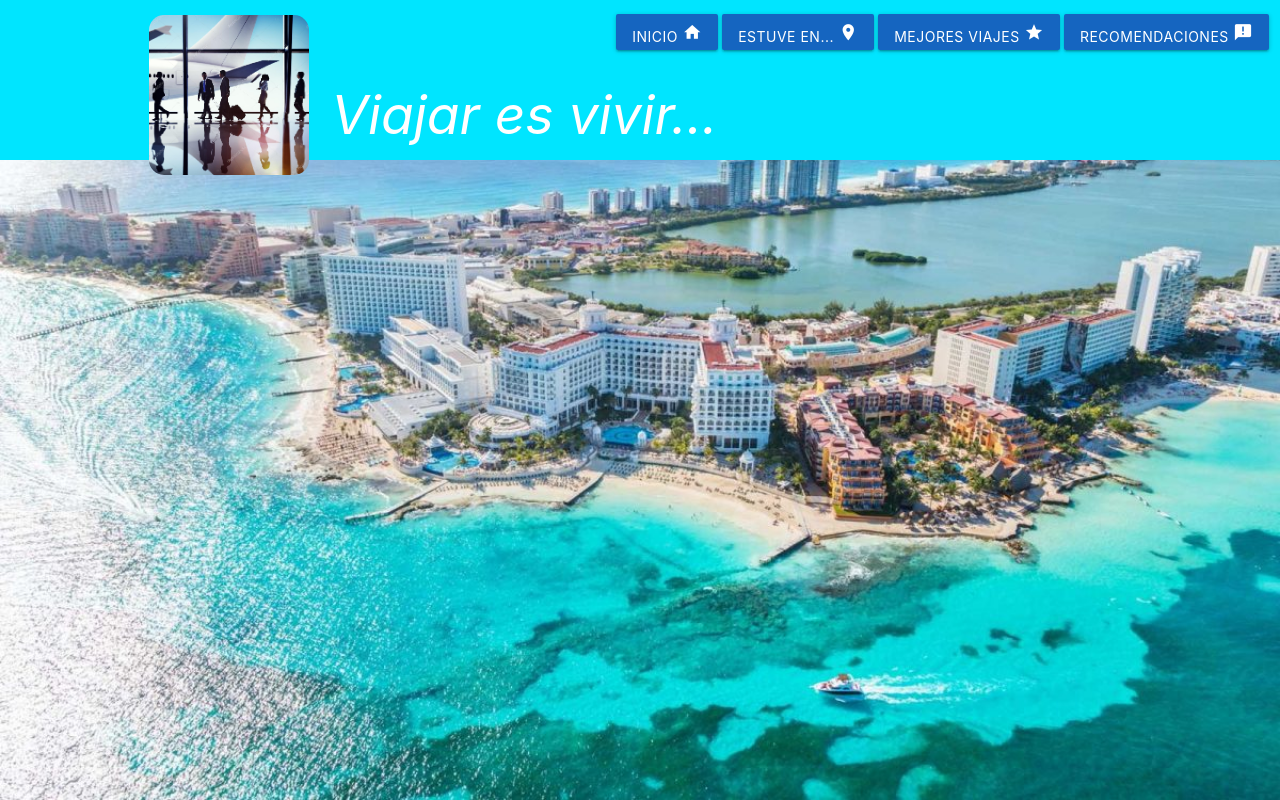
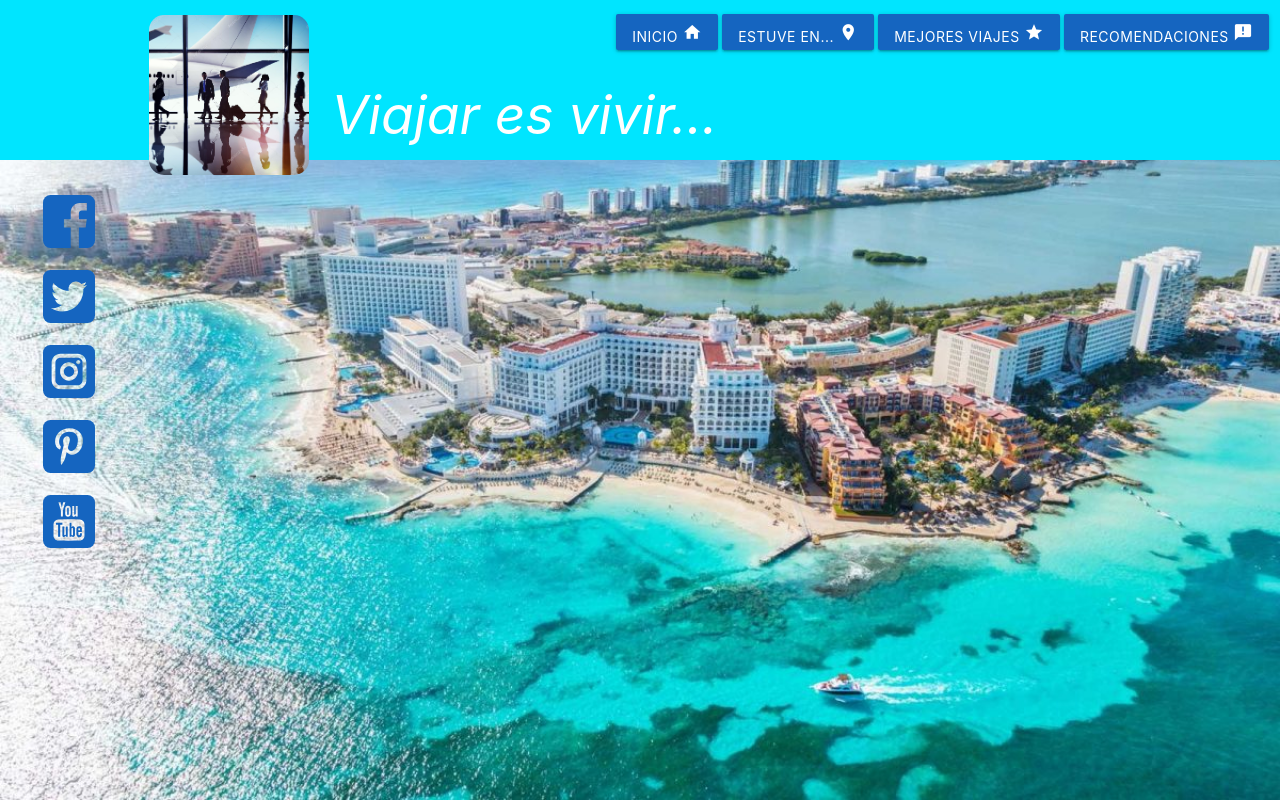
Before and after one commit to rene-jrfr/Modulo-3-Evaluacion, a plain HTML site: page 03_BlogTurismo-Materialize/index.html in a window 1280 px wide. Drawn offline with nearby package versions, Linux system fonts and the light colour scheme.

Commit message:
Materialize -  Redes Sociales
Se montan los enlaces con imagenes.

```diff
--- a/03_BlogTurismo-Materialize/css/estilos.css
+++ b/03_BlogTurismo-Materialize/css/estilos.css
@@ -27,3 +27,10 @@ body{
 .bar-nav a{
   margin-top: 1em;
 }
+
+/* Prop. de Redes Sociales */
+.social{
+  width: 3.5em;
+  margin-bottom: 1.5em;
+  border-radius: 0.5em;
+}
--- a/03_BlogTurismo-Materialize/index.html
+++ b/03_BlogTurismo-Materialize/index.html
@@ -28,7 +28,11 @@
     </div>
     <div class="row"> <!-- Galeria y Redes Sociales -->
       <div class="col m1 hide-on-small-only"> <!-- Redes Sociales -->
-
+        <img src="img/rs/facebook.svg" class="social right">
+        <img src="img/rs/twitter.svg" class="social right">
+        <img src="img/rs/instagram.svg" class="social right">
+        <img src="img/rs/pinterest.svg" class="social right">
+        <img src="img/rs/youtube.svg" class="social right">
       </div>
       <div class="col m4"> <!-- Galeria -->
 
```
Also changed, not shown: 03_BlogTurismo-Materialize/img/rs/facebook.svg (added), 03_BlogTurismo-Materialize/img/rs/instagram.svg (added), 03_BlogTurismo-Materialize/img/rs/pinterest.svg (added), 03_BlogTurismo-Materialize/img/rs/twitter.svg (added), 03_BlogTurismo-Materialize/img/rs/youtube.svg (added).
